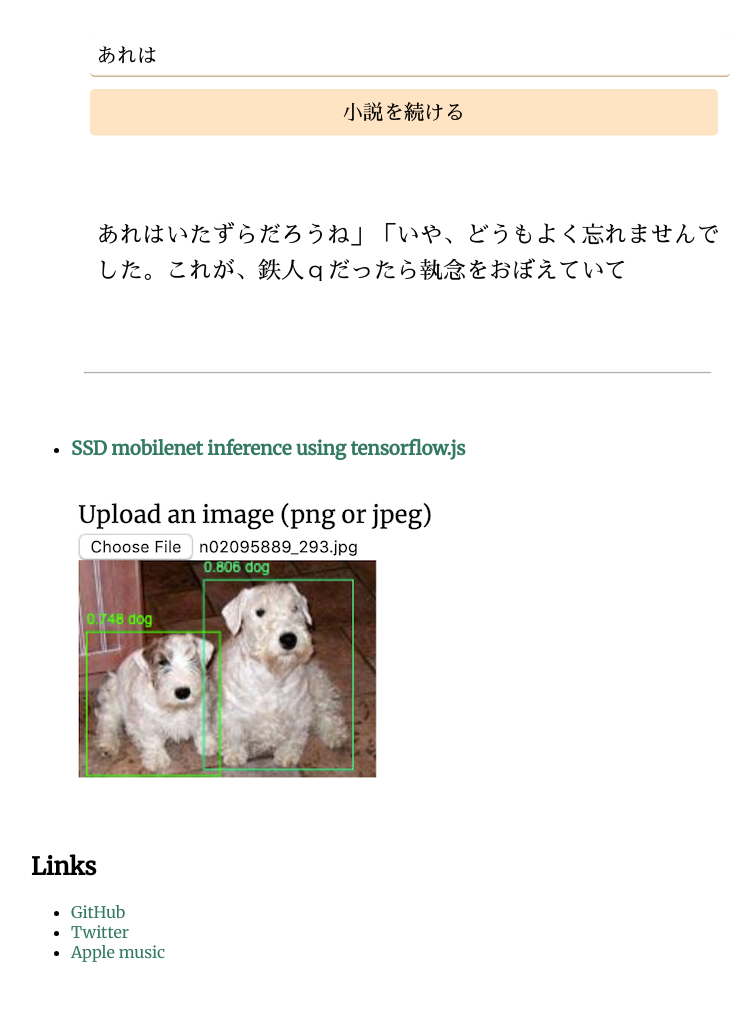
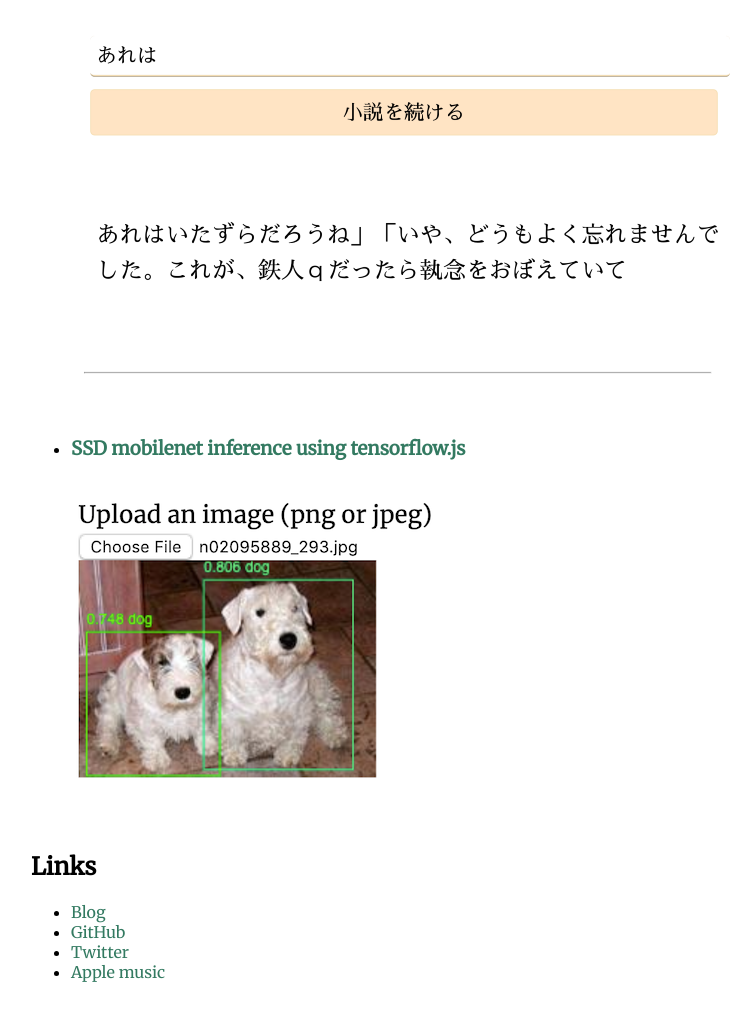
Before and after one commit to kznovo/kznovo.github.io, a plain HTML site: page index.html in a window 1280 px wide. Shown: the part 1027-2048 px from the top of the page, without its empty margins (249-998 px from the left). Drawn offline with Linux system fonts and the light colour scheme.

Commit message:
update links

```diff
--- a/index.html
+++ b/index.html
@@ -60,6 +60,7 @@
     <br />
     <h2>Links</h2>
     <ul>
+      <li><a href="/blog" class="text">Blog</a></li>
       <li><a href="//github.com/kznovo" class="text">GitHub</a></li>
       <li><a href="//twitter.com/KazuyaHatta" class="text">Twitter</a></li>
       <li><a href="//itunes.apple.com/profile/kznovo" class="text">Apple music</a></li>
```
